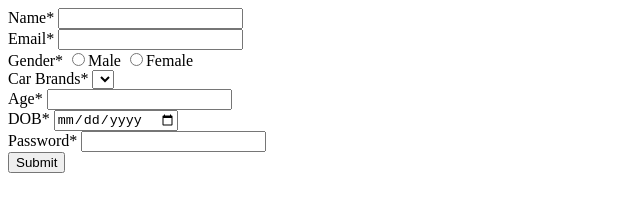
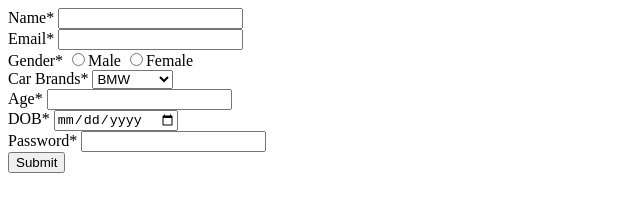
Before and after one commit to acciojob/signup-form-car-nadeemmeerza, a website: page main.html in a window 1280 px wide. Shown: the full height of the page, 0-640 px from the left. Drawn offline with Linux system fonts and the light colour scheme.

Commit message:
created a submission

```diff
--- a/main.html
+++ b/main.html
@@ -25,7 +25,9 @@
 		<div>
 			<label for="brands">Car Brands*</label>
 			<select>
-				<option></option>
+				<option>BMW</option>
+				<option>Audi</option>
+				<option>Mercedez</option>
 			</select>
 		</div>
 		<div>
```
